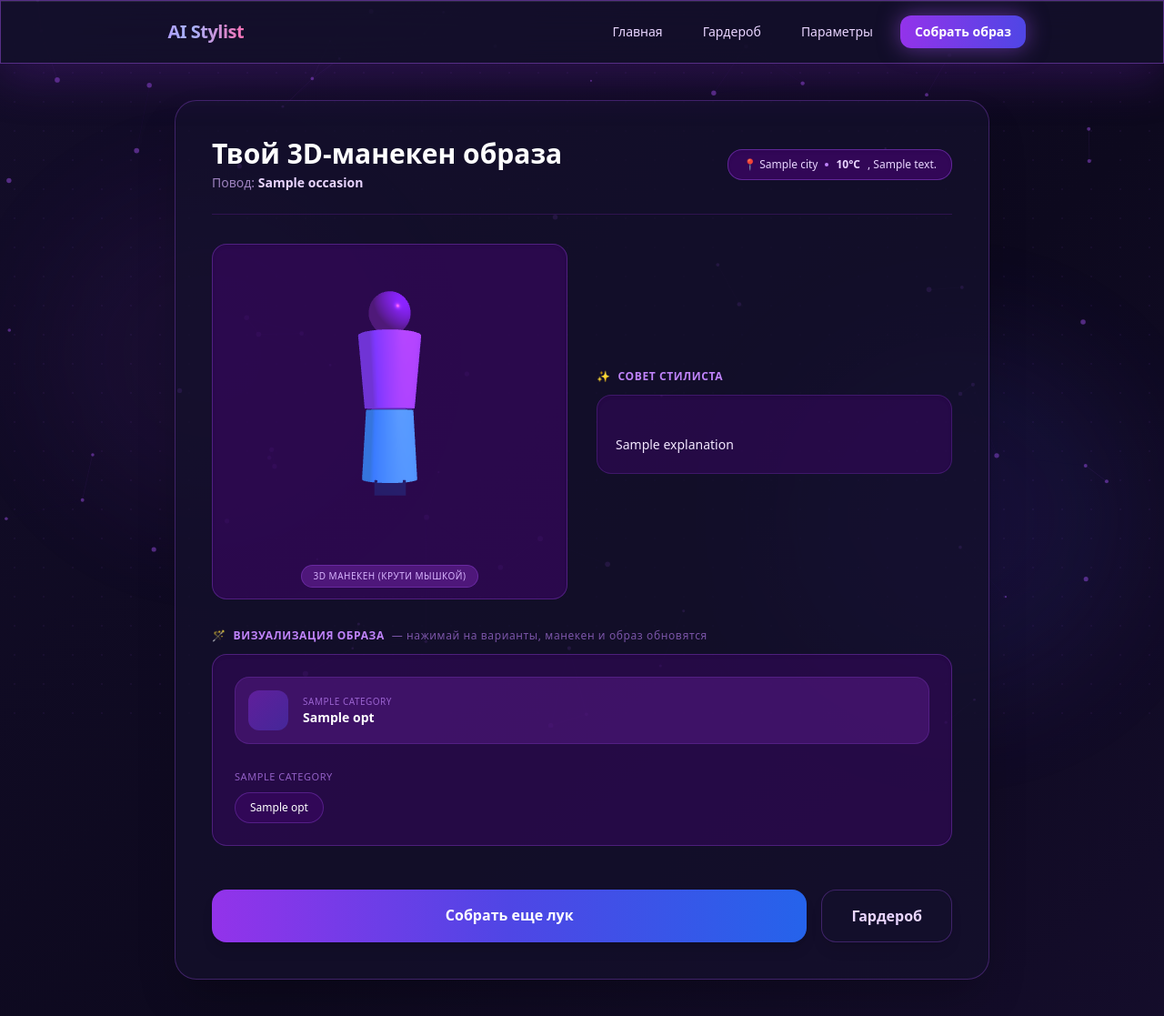
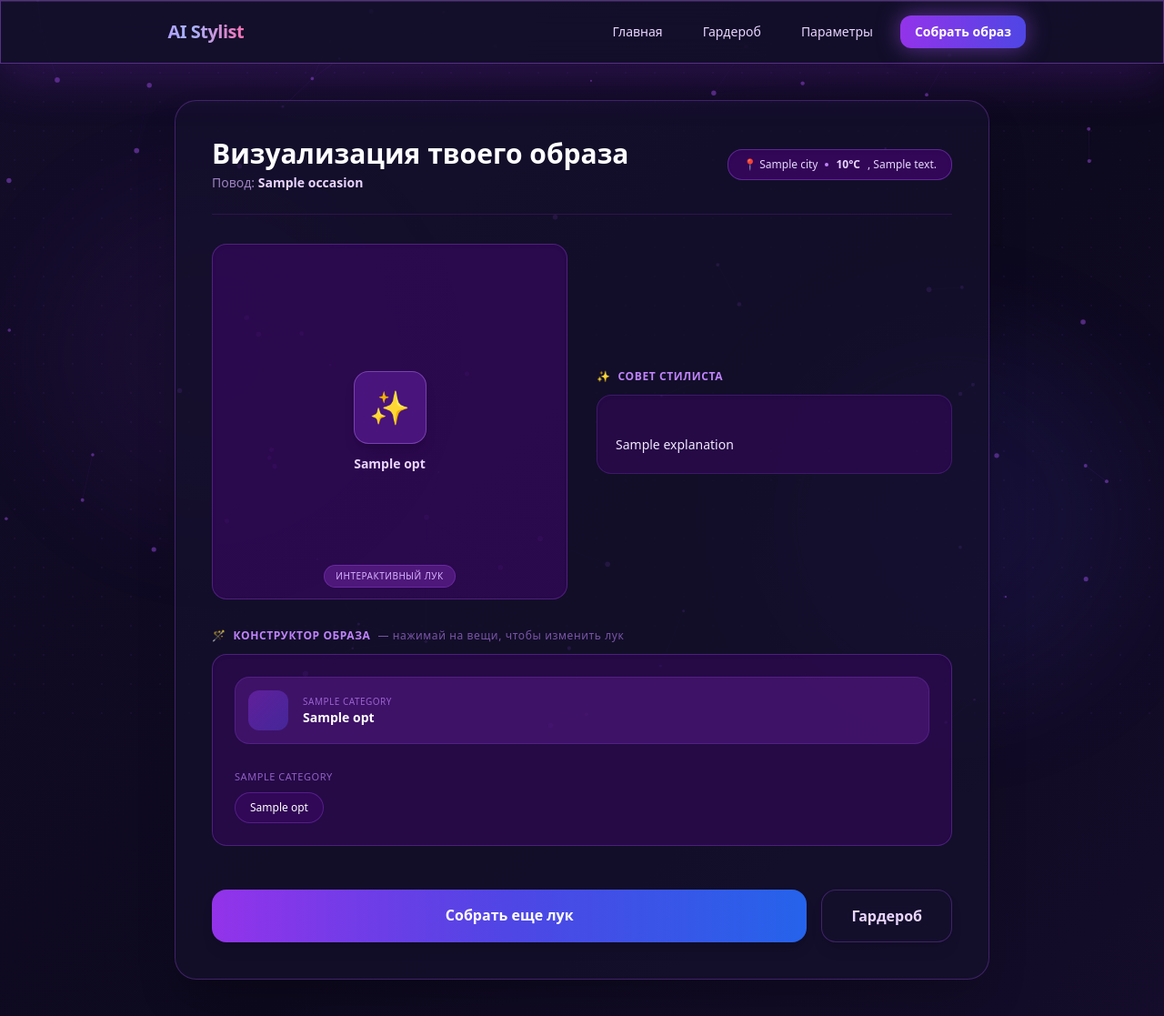
Before and after one commit to bluzokda/outfit, a Flask app: template templates/outfit_result.html in a window 1280 px wide. Shown: the top 1117 px of the page at 91% size. Run offline with Flask 3, Linux system fonts and the light colour scheme; the template is opened without the code that fills it: most values are stand-ins (such as "Sample title", 1, 10 or a date in 2020); some libraries are stand-ins or nearby versions.

Commit message:
Update outfit_result.html

```diff
--- a/templates/outfit_result.html
+++ b/templates/outfit_result.html
@@ -1,12 +1,9 @@
 {% extends "base.html" %}
 {% block content %}
-<!-- Подключаем Three.js для 3D-визуализации манекена -->
-<script src="https://cdnjs.cloudflare.com/ajax/libs/three.js/r128/three.min.js"></script>
-
 <div class="max-w-4xl mx-auto glass-panel rounded-3xl p-6 sm:p-10 border border-purple-500/30 shadow-2xl space-y-8 animate-fade-in">
     <div class="flex flex-col sm:flex-row justify-between items-start sm:items-center pb-6 border-b border-purple-900/40 gap-4">
         <div>
-            <h1 class="text-3xl font-black text-white mb-1">Твой 3D-манекен образа</h1>
+            <h1 class="text-3xl font-black text-white mb-1">Визуализация твоего образа</h1>
             <p class="text-sm text-purple-300/70">Повод: <span class="text-purple-200 font-semibold">{{ occasion }}</span></p>
         </div>
         {% if weather %}
@@ -18,13 +15,25 @@
         {% endif %}
     </div>
 
-    <!-- Верхняя сетка: 3D Манекен и Совет стилиста -->
+    <!-- Основной блок: Интерактивный лукбук (замена манекену) и совет стилиста -->
     <div class="grid grid-cols-1 md:grid-cols-2 gap-8 items-center">
-        <!-- Блок 3D визуализации манекена -->
-        <div class="relative w-full aspect-square rounded-2xl border border-purple-500/30 bg-purple-950/60 overflow-hidden shadow-inner flex flex-col items-center justify-center">
-            <div id="canvas-3d-container" class="w-full h-full cursor-grab active:cursor-grabbing"></div>
+        <!-- Блок визуального отображения собранного лука -->
+        <div class="relative w-full aspect-square rounded-2xl border border-purple-500/30 bg-purple-950/60 overflow-hidden shadow-inner flex flex-col items-center justify-center p-6">
+            <div id="activeLookDisplay" class="w-full h-full flex flex-col items-center justify-center gap-3 relative">
+                <!-- Сюда в реальном времени выводятся выбранные вещи -->
+                {% if mode == "wardrobe" and slots %}
+                    <img id="mainLookImage" src="/{{ slots[0].options[0].photo_path }}" alt="Образ" class="w-full h-full object-contain rounded-xl drop-shadow-2xl transition-all duration-300">
+                {% else %}
+                    <div class="w-20 h-20 rounded-2xl bg-purple-600/30 border border-purple-400/40 flex items-center justify-center text-4xl shadow-lg">
+                        ✨
+                    </div>
+                    <p class="text-sm font-bold text-purple-200 text-center px-4" id="mainLookText">
+                        {% if slots %}{{ slots[0].options[0] }}{% else %}Образ готов{% endif %}
+                    </p>
+                {%- endif %}
+            </div>
             <div class="absolute bottom-3 px-3 py-1 rounded-full bg-purple-900/80 border border-purple-500/30 text-[10px] text-purple-300 tracking-wider uppercase pointer-events-none">
-                3D Манекен (Крути мышкой)
+                Интерактивный лук
             </div>
         </div>
 
@@ -44,17 +53,17 @@
     {% if slots %}
     <div>
         <h3 class="text-xs font-bold uppercase tracking-wider text-purple-400 mb-3 flex items-center gap-2">
-            <span>🪄</span> Визуализация образа
-            <span class="normal-case font-normal text-purple-400/60">— нажимай на варианты, манекен и образ обновятся</span>
+            <span>🪄</span> Конструктор образа
+            <span class="normal-case font-normal text-purple-400/60">— нажимай на вещи, чтобы изменить лук</span>
         </h3>
 
         {% if mode == "wardrobe" %}
-            <!-- Интерактивный коллаж из реальных фото вещей пользователя -->
+            <!-- Режим гардероба -->
             <div class="rounded-2xl border border-purple-500/30 bg-purple-950/50 p-5 shadow-inner">
                 <div id="flatlayBoard" class="grid grid-cols-2 sm:grid-cols-3 gap-4 mb-6">
                     {% for slot in slots %}
                         <div class="flex flex-col items-center">
-                            <div class="w-full aspect-square rounded-2xl overflow-hidden border border-purple-500/30 bg-purple-900/40 shadow-lg">
+                            <div class="w-full aspect-square rounded-2xl overflow-hidden border border-purple-500/30 bg-purple-900/40 shadow-lg cursor-pointer hover:border-purple-400 transition">
                                 <img id="board-{{ slot.category }}"
                                      src="/{{ slot.options[0].photo_path }}"
                                      alt="{{ category_labels.get(slot.category, slot.category) }}"
@@ -68,7 +77,7 @@
                 {% for slot in slots %}
                     {% if slot.options|length > 1 %}
                         <div class="mb-4 last:mb-0">
-                            <p class="text-[11px] text-purple-400/70 mb-2">{{ slot_icons.get(slot.category, '') }} {{ category_labels.get(slot.category, slot.category) }} — другие варианты из гардероба</p>
+                            <p class="text-[11px] text-purple-400/70 mb-2">{{ slot_icons.get(slot.category, '') }} {{ category_labels.get(slot.category, slot.category) }} — варианты из гардероба</p>
                             <div class="flex gap-2.5 overflow-x-auto pb-1">
                                 {% for opt in slot.options %}
                                     <button type="button"
@@ -86,7 +95,7 @@
 
             {% if collage_url %}
                 <details class="mt-4">
-                    <summary class="text-[11px] text-purple-400/60 cursor-pointer hover:text-purple-300 transition">Показать исходный коллаж от стилиста</summary>
+                    <summary class="text-[11px] text-purple-400/60 cursor-pointer hover:text-purple-300 transition">Показать итоговый коллаж от нейросети</summary>
                     <div class="mt-3 rounded-2xl overflow-hidden border border-purple-500/30 bg-purple-950/60 p-3 flex justify-center">
                         <img src="{{ collage_url }}" alt="Коллаж одежды" class="max-h-80 rounded-xl object-contain">
                     </div>
@@ -94,7 +103,7 @@
             {% endif %}
 
         {% else %}
-            <!-- Живое превью: карточки по категориям -->
+            <!-- Общий режим (текстовые карточки) -->
             <div class="rounded-2xl border border-purple-500/30 bg-purple-950/50 p-6 shadow-inner">
                 <div id="lookPreview" class="flex flex-col gap-3 mb-7">
                     {% for slot in slots %}
@@ -141,145 +150,8 @@
     </div>
 </div>
 
-<!-- Скрипт продвинутого 3D-манекена с текстурами и подгонкой формы под вещи (например, багги) -->
+<!-- Скрипт управления интерактивным луком -->
 <script>
-    let scene, camera, renderer, mannequinParts = {};
-    let isDragging = false;
-    let previousMousePosition = { x: 0, y: 0 };
-    let mannequinGroup;
-    const textureLoader = new THREE.TextureLoader();
-
-    function init3DMannequin() {
-        const container = document.getElementById('canvas-3d-container');
-        if (!container) return;
-
-        scene = new THREE.Scene();
-        camera = new THREE.PerspectiveCamera(45, container.clientWidth / container.clientHeight, 0.1, 1000);
-        camera.position.set(0, 0, 6.5);
-
-        renderer = new THREE.WebGLRenderer({ antialias: true, alpha: true });
-        renderer.setSize(container.clientWidth, container.clientHeight);
-        renderer.setPixelRatio(window.devicePixelRatio);
-        container.appendChild(renderer.domElement);
-
-        const ambientLight = new THREE.AmbientLight(0xffffff, 0.9);
-        scene.add(ambientLight);
-
-        const pointLight = new THREE.PointLight(0xa855f7, 1.2, 50);
-        pointLight.position.set(5, 5, 5);
-        scene.add(pointLight);
-
-        mannequinGroup = new THREE.Group();
-        scene.add(mannequinGroup);
-
-        // Голова манекена
-        const headGeo = new THREE.SphereGeometry(0.32, 32, 32);
-        const headMat = new THREE.MeshStandardMaterial({ color: 0x581c87, roughness: 0.3 });
-        const head = new THREE.Mesh(headGeo, headMat);
-        head.position.set(0, 1.65, 0);
-        mannequinGroup.add(head);
-
-        // Торс (Верхняя одежда / Тренч / Лонгслив)
-        const topGeo = new THREE.CylinderGeometry(0.48, 0.38, 1.1, 32);
-        const topMat = new THREE.MeshStandardMaterial({ color: 0x7c3aed, roughness: 0.4 });
-        const topMesh = new THREE.Mesh(topGeo, topMat);
-        topMesh.position.set(0, 0.75, 0);
-        mannequinGroup.add(topMesh);
-        mannequinParts['top'] = topMesh;
-        mannequinParts['dress'] = topMesh;
-        mannequinParts['outerwear'] = topMesh;
-
-        // Низ (Брюки/Юбка)
-        const bottomGeo = new THREE.CylinderGeometry(0.36, 0.42, 1.05, 32);
-        const bottomMat = new THREE.MeshStandardMaterial({ color: 0x3b82f6, roughness: 0.5 });
-        const bottomMesh = new THREE.Mesh(bottomGeo, bottomMat);
-        bottomMesh.position.set(0, -0.35, 0);
-        mannequinGroup.add(bottomMesh);
-        mannequinParts['bottom'] = bottomMesh;
-
-        // Обувь
-        const shoesGeo = new THREE.BoxGeometry(0.75, 0.22, 0.45);
-        const shoesMat = new THREE.MeshStandardMaterial({ color: 0x1e1b4b, roughness: 0.6 });
-        const shoesMesh = new THREE.Mesh(shoesGeo, shoesMat);
-        shoesMesh.position.set(0, -0.95, 0);
-        mannequinGroup.add(shoesMesh);
-        mannequinParts['shoes'] = shoesMesh;
-
-        // Вращение мышкой
-        container.addEventListener('mousedown', (e) => {
-            isDragging = true;
-            previousMousePosition = { x: e.clientX, y: e.clientY };
-        });
-
-        window.addEventListener('mousemove', (e) => {
-            if (!isDragging) return;
-            const deltaX = e.clientX - previousMousePosition.x;
-            mannequinGroup.rotation.y += deltaX * 0.01;
-            previousMousePosition = { x: e.clientX, y: e.clientY };
-        });
-
-        window.addEventListener('mouseup', () => { isDragging = false; });
-
-        function animate() {
-            requestAnimationFrame(animate);
-            if (!isDragging) {
-                mannequinGroup.rotation.y += 0.004; // Плавное вращение
-            }
-            renderer.render(scene, camera);
-        }
-        animate();
-
-        window.addEventListener('resize', () => {
-            if (!container) return;
-            camera.aspect = container.clientWidth / container.clientHeight;
-            camera.updateProjectionMatrix();
-            renderer.setSize(container.clientWidth, container.clientHeight);
-        });
-    }
-
-    // Обновление текстуры или цвета манекена под выбранную вещь
-    function updateMannequinTextureOrColor(slotCategory, imageOrText) {
-        let targetPart = mannequinParts[slotCategory];
-        if (!targetPart && slotCategory === 'outerwear') targetPart = mannequinParts['top'];
-
-        if (targetPart) {
-            // Если передана картинка (из гардероба)
-            if (imageOrText.startsWith('/') || imageOrText.startsWith('http')) {
-                textureLoader.load(imageOrText, (texture) => {
-                    targetPart.material.map = texture;
-                    targetPart.material.color.set(0xffffff);
-                    targetPart.material.needsUpdate = true;
-                }, undefined, () => {
-                    applyColorFallback(targetPart, imageOrText);
-                });
-            } else {
-                // Если передан текст (например, "Джинсы багги")
-                applyColorFallback(targetPart, imageOrText);
-
-                // Корректировка геометрии под стиль (багги — делаем шире)
-                if (slotCategory === 'bottom') {
-                    if (imageOrText.toLowerCase().includes('багги') || imageOrText.toLowerCase().includes('широкие')) {
-                        targetPart.scale.set(1.4, 1.0, 1.4);
-                    } else {
-                        targetPart.scale.set(1.0, 1.0, 1.0);
-                    }
-                }
-            }
-        }
-    }
-
-    function applyColorFallback(mesh, seedString) {
-        let hash = 0;
-        for (let i = 0; i < seedString.length; i++) {
-            hash = seedString.charCodeAt(i) + ((hash << 5) - hash);
-        }
-        const color = new THREE.Color(`hsl(${Math.abs(hash) % 360}, 80%, 50%)`);
-        mesh.material.map = null;
-        mesh.material.color = color;
-        mesh.material.needsUpdate = true;
-    }
-
-    // Интерактив для обычного режима генерации
     function pickGenericOption(btn) {
         const slot = btn.dataset.slot;
         const label = btn.dataset.label;
@@ -294,16 +166,13 @@
         const previewEl = document.getElementById('preview-' + slot);
         if (previewEl) previewEl.textContent = label;
 
-        const row = document.getElementById('row-' + slot);
-        if (row) {
-            row.classList.add('ring-2', 'ring-purple-400');
-            setTimeout(() => row.classList.remove('ring-2', 'ring-purple-400'), 450);
+        // Обновляем главный текст-описатель лука сверху
+        const mainText = document.getElementById('mainLookText');
+        if (mainText) {
+            mainText.textContent = label;
         }
-
-        updateMannequinTextureOrColor(slot, label);
     }
 
-    // Интерактив для режима гардероба
     function updateWardrobePart(slotCategory, photoSrc, btn) {
         const boardImg = document.getElementById('board-' + slotCategory);
         if (boardImg) boardImg.src = photoSrc;
@@ -311,9 +180,11 @@
         document.querySelectorAll('.swap-' + slotCategory).forEach(el => el.classList.remove('ring-2', 'ring-purple-400'));
         btn.classList.add('ring-2', 'ring-purple-400');
 
-        updateMannequinTextureOrColor(slotCategory, photoSrc);
+        // Выводим выбранную вещь на главный большой экран превью образа
+        const mainLookImage = document.getElementById('mainLookImage');
+        if (mainLookImage) {
+            mainLookImage.src = photoSrc;
+        }
     }
-
-    document.addEventListener("DOMContentLoaded", init3DMannequin);
 </script>
 {% endblock %}
```
